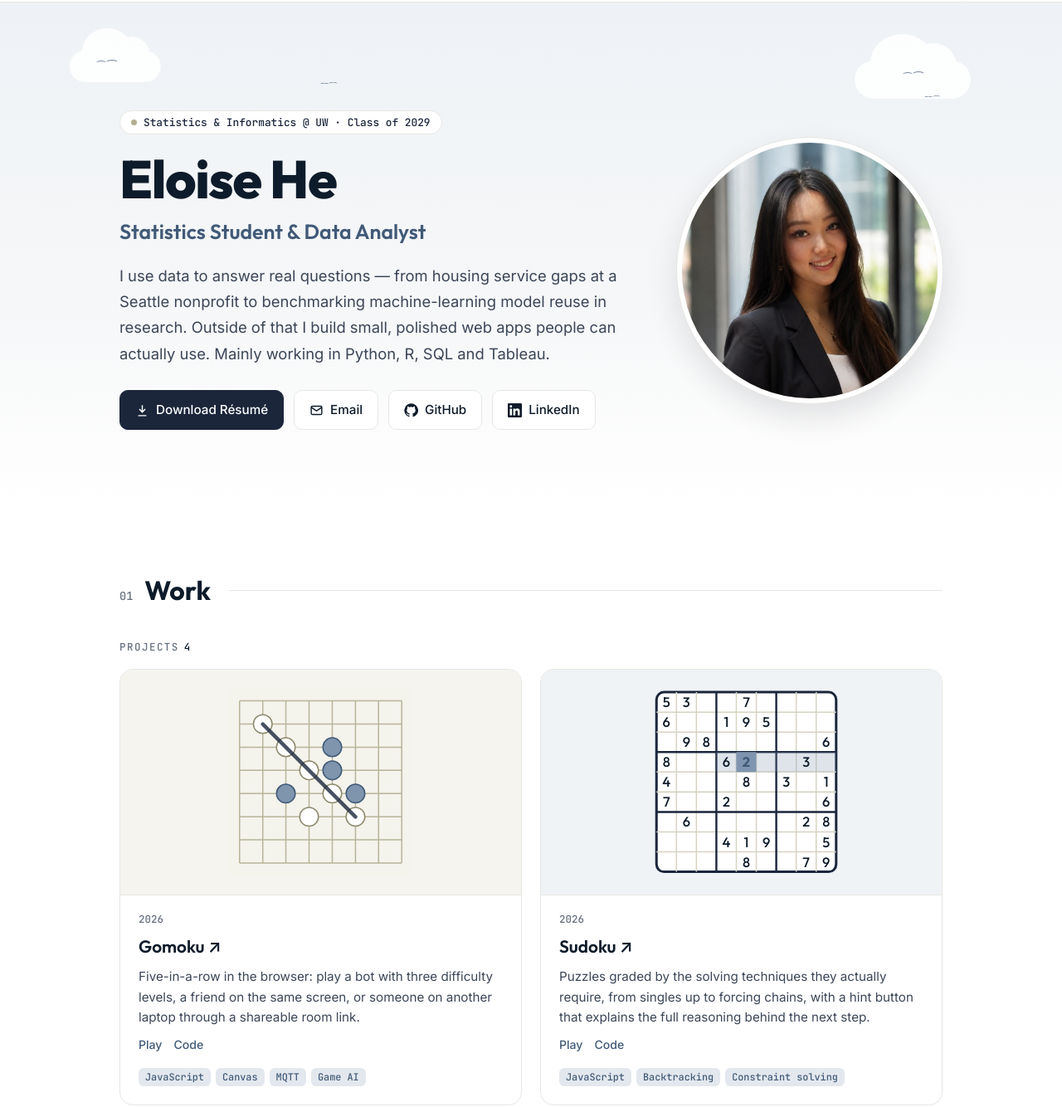
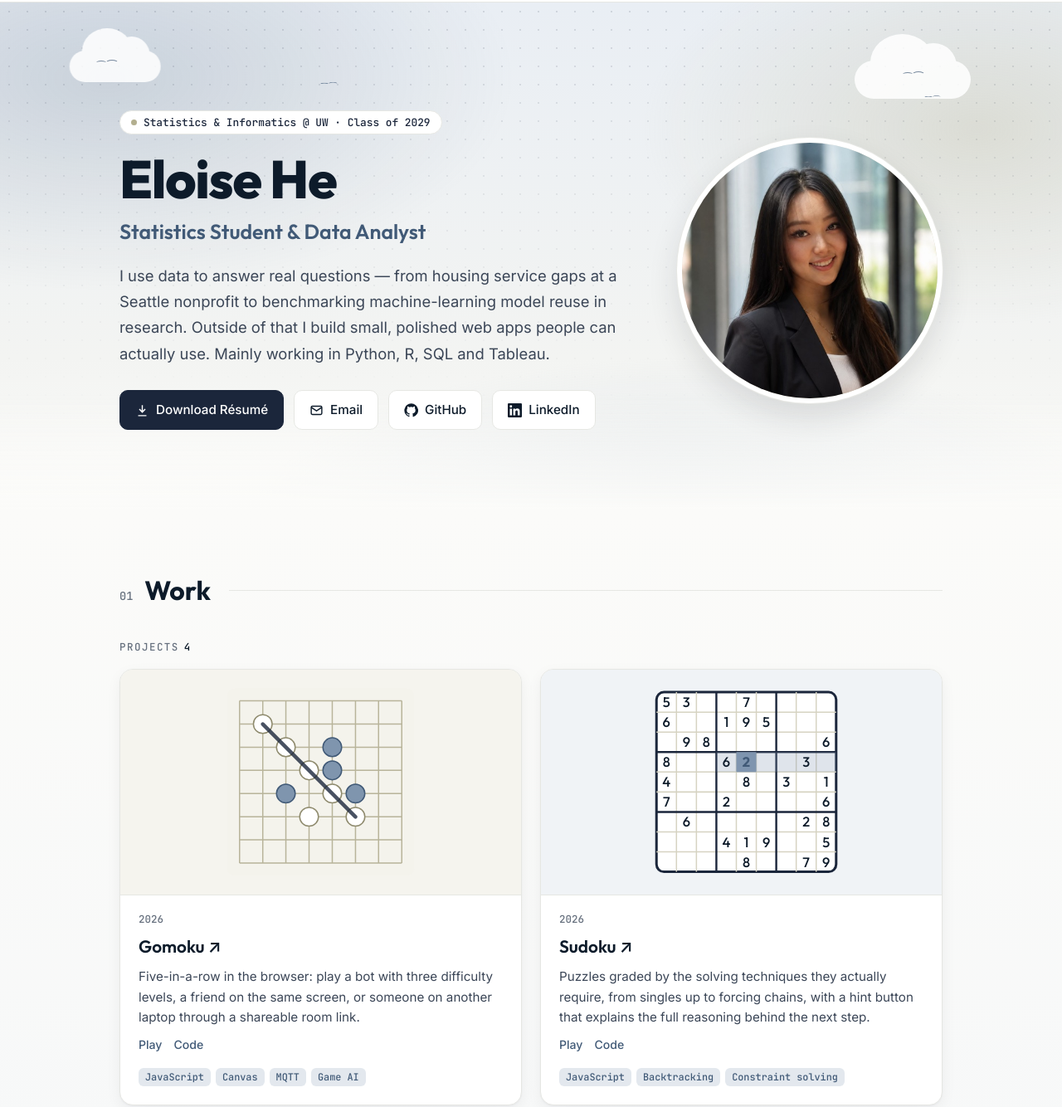
Before and after one commit to xitong-eloise-he/xitong-eloise-he.github.io, a plain HTML site: page index.html in a window 1280 px wide. Shown: the part 60-1394 px from the top of the page at 83% size. Drawn offline with Linux system fonts and the light colour scheme; no server answers.

Commit message:
Richer background: layered gradients, dot pattern, tinted sections

```diff
--- a/index.html
+++ b/index.html
@@ -21,7 +21,7 @@
 <link rel="stylesheet" href="https://fonts.googleapis.com/css2?family=Outfit:wght@500;600;700;800&family=Inter:wght@400;500;600&family=JetBrains+Mono:wght@400;500&family=Noto+Sans+SC:wght@400;500;700&display=swap">
 <style>
 :root{
-  --bg:#FFFFFF; --panel:#FFFFFF; --text:#1B263B; --muted:#66707e; --line:#e6e7e3;
+  --bg:#FBFBF9; --panel:#FFFFFF; --text:#1B263B; --muted:#66707e; --line:#e6e7e3;
   --stone:#F4F4F1; --khaki:#B3AF8F; --khaki-soft:#e6e3d3; --slate:#415A77; --navy:#1B263B; --ink:#0D1B2A;
   --pink:var(--khaki-soft); --pink2:var(--khaki); --greige:var(--navy); --greige-dark:var(--ink);
   --aqua:#9fb0c4; --aqua-soft:#e3e8ee; --accent:#415A77; --heading:#0D1B2A; --body:#3b4657;
@@ -47,7 +47,7 @@ a{color:inherit}
 .lang:hover{border-color:var(--slate)}
 
 /* hero */
-.hero{position:relative;overflow:hidden;background:linear-gradient(180deg,#eef2f6 0%,#f6f7f8 60%,#fff 100%);padding:56px 0 72px}
+.hero{position:relative;overflow:hidden;background:radial-gradient(ellipse 55% 60% at 10% 15%,rgba(65,90,119,.20),transparent 70%),radial-gradient(ellipse 45% 55% at 92% 25%,rgba(179,175,143,.30),transparent 70%),radial-gradient(ellipse 60% 50% at 65% 105%,rgba(159,176,196,.30),transparent 70%),linear-gradient(180deg,#e9eef4 0%,#f3f4f2 70%,var(--bg) 100%);padding:56px 0 72px}
 .cloud{position:absolute;background:#fff;border-radius:999px;opacity:.85;filter:blur(.3px);animation:drift 60s linear infinite}
 .cloud::before,.cloud::after{content:"";position:absolute;background:#fff;border-radius:50%}
 .cloud::before{width:55%;height:150%;left:14%;bottom:20%}
@@ -75,7 +75,7 @@ h1{font-family:var(--display);font-weight:800;font-size:clamp(2.6rem,7vw,4rem);l
 
 
 .hero{padding:130px 0 96px}
-.hero-grid{display:grid;grid-template-columns:minmax(0,1fr) auto;align-items:center;gap:56px;position:relative}
+.hero-grid{display:grid;grid-template-columns:minmax(0,1fr) auto;align-items:center;gap:56px;position:relative;z-index:1}
 .hero-grid .avatar{order:2;width:320px;height:320px;margin:0}
 .hero-text{order:1}
 .hero .lede{font-size:1.15rem;line-height:1.7}
@@ -84,6 +84,11 @@ h1{font-family:var(--display);font-weight:800;font-size:clamp(2.6rem,7vw,4rem);l
   .hero-grid .avatar{order:0;width:200px;height:200px;margin:0 auto}
 }
 
+.hero::before{content:"";position:absolute;inset:0;background-image:radial-gradient(rgba(27,38,59,.13) 1px,transparent 1.2px);background-size:22px 22px;-webkit-mask-image:linear-gradient(180deg,#000 0%,transparent 85%);mask-image:linear-gradient(180deg,#000 0%,transparent 85%);pointer-events:none}
+.hero::after{content:"";position:absolute;left:0;right:0;bottom:0;height:140px;background:linear-gradient(180deg,rgba(251,251,249,0),var(--bg));pointer-events:none}
+.card,.facts{box-shadow:0 1px 2px rgba(13,27,42,.04),0 6px 18px rgba(13,27,42,.05)}
+#work{background:linear-gradient(180deg,var(--bg),#f4f6f8)}
+#experience{background:radial-gradient(ellipse 40% 30% at 100% 0%,rgba(179,175,143,.16),transparent 70%),radial-gradient(ellipse 40% 35% at 0% 100%,rgba(65,90,119,.10),transparent 70%),var(--bg)}
 /* sections */
 section.block{padding:72px 0}
 .sh{display:flex;align-items:baseline;gap:14px;margin-bottom:34px}
@@ -139,7 +144,7 @@ section.block{padding:72px 0}
 .item li{margin-bottom:4px}
 
 /* contact */
-.contact{background:#F7F8FA;border:1px solid var(--line);border-radius:20px;padding:44px;text-align:center}
+.contact{position:relative;overflow:hidden;background:radial-gradient(circle at 0% 0%,rgba(179,175,143,.35),transparent 45%),radial-gradient(circle at 100% 100%,rgba(65,90,119,.25),transparent 50%),linear-gradient(135deg,#f3f2ea,#eef2f6);border:1px solid var(--line);border-radius:20px;padding:44px;text-align:center}
 .contact h3{font-family:var(--display);font-weight:700;font-size:1.8rem;margin:0 0 10px;color:var(--heading)}
 .contact p{margin:0 auto 24px;max-width:480px;color:var(--body)}
 .contact .btn.primary{color:#fff}
@@ -310,7 +315,7 @@ footer{padding:36px 0 48px;text-align:center;color:var(--muted);font-size:.85rem
   </div>
 </section>
 
-<section class="block" id="about" style="background:#FAFAF8;border-block:1px solid var(--line)">
+<section class="block" id="about" style="background:linear-gradient(135deg,#f2f0e6 0%,#f5f5f1 45%,#e8edf3 100%);border-block:1px solid var(--line)">
   <div class="wrap">
     <div class="sh reveal"><span class="n">02</span><h2 data-i="nAbout">About</h2></div>
     <div class="about">
```
